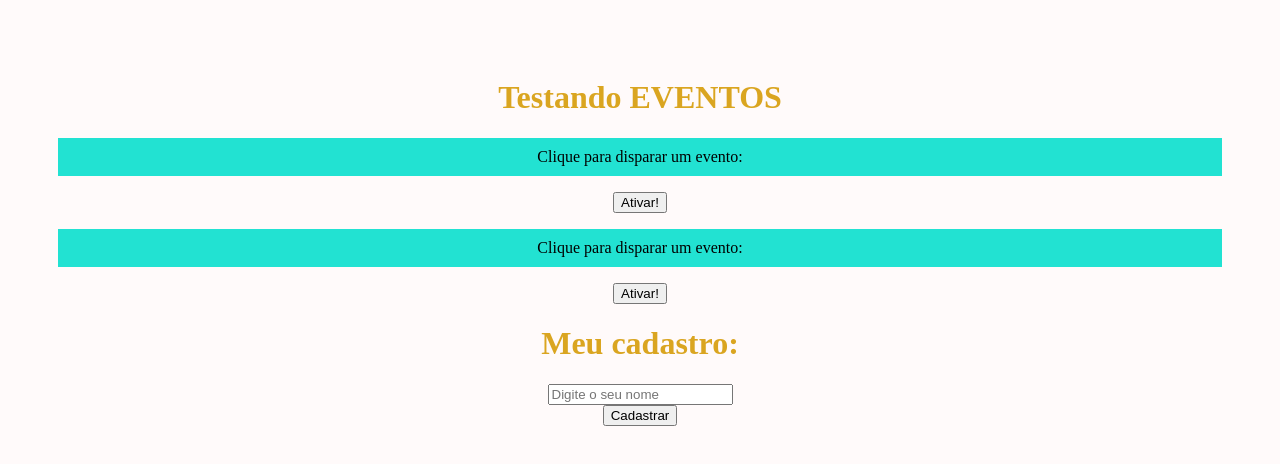
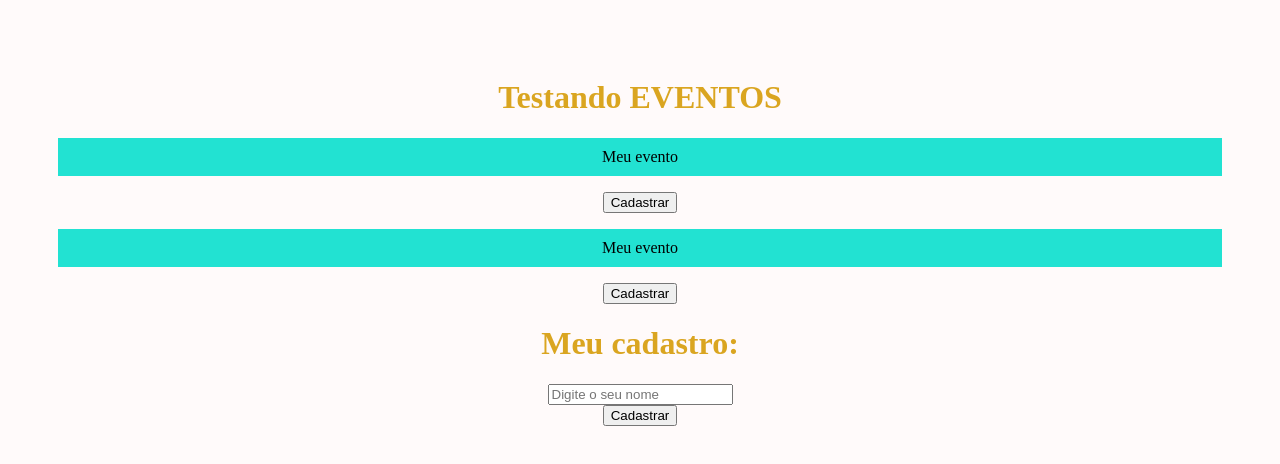
Before and after one commit to hugo-caixeta/React-Js, a React (Create React App) app in the folder estudos-reactjs/: page / in a window 1280 px wide. Shown: the top 464 px of the page. Built offline with nearby package versions, Linux system fonts and the light colour scheme.

Commit message:
Atualização 10

```diff
--- a/estudos-reactjs/src/components/Evento.js
+++ b/estudos-reactjs/src/components/Evento.js
@@ -1,15 +1,30 @@
+// function Evento({numero}) {
+
+//     function meuEvento() {
+//         console.log(`Opa, fui ativado! ${numero}`)
+//     }
+
+//     return (
+//         <>
+//             <p>Clique para disparar um evento: </p>
+//             <button onClick={meuEvento}>Ativar!</button>
+//         </>
+//     )
+// }
+
+// export default Evento
+
+
 
 
 function Evento({numero}) {
-
-    function meuEvento(params) {
-        console.log(`Opa, fui ativado! ${numero}`)
+    function meuEvento() {
+        return console.log(`Cadastrando ${numero}`)
     }
-
     return (
         <>
-            <p>Clique para disparar um evento: </p>
-            <button onClick={meuEvento}>Ativar!</button>
+            <p>Meu evento</p>
+            <button onClick={meuEvento}>Cadastrar</button>
         </>
     )
 }
--- a/estudos-reactjs/src/components/Form.js
+++ b/estudos-reactjs/src/components/Form.js
@@ -4,7 +4,6 @@ function Form(params) {
         e.preventDefault()
         console.log('Cadastrou o usuário!')
     }
-
 
     return (
         <>
@@ -21,5 +20,4 @@ function Form(params) {
     )
 }
 
-
 export default Form
--- a/estudos-reactjs/src/components/Frase.js
+++ b/estudos-reactjs/src/components/Frase.js
@@ -1,7 +1,4 @@
 import styles from './Frase.module.css'
-
-
-
 
 function Frase() {
     return (
--- a/estudos-reactjs/src/components/Frase.module.css
+++ b/estudos-reactjs/src/components/Frase.module.css
@@ -1,7 +1,3 @@
-
-
-
-
 
 .fraseContainer {
     background-color: #333;
--- a/estudos-reactjs/src/components/List.js
+++ b/estudos-reactjs/src/components/List.js
@@ -1,5 +1,4 @@
 import Item from "./Item"
-
 
 function List() {
     return (
--- a/estudos-reactjs/src/components/Pessoa.js
+++ b/estudos-reactjs/src/components/Pessoa.js
@@ -1,4 +1,3 @@
-
 
 function Pessoa({nome, idade, profissao, foto}) {
     return (
--- a/estudos-reactjs/src/components/SayMyName.js
+++ b/estudos-reactjs/src/components/SayMyName.js
@@ -1,5 +1,3 @@
-
-
 
 function SayMyName(props) {
     return (
@@ -9,5 +7,4 @@ function SayMyName(props) {
     )
 }
 
-
 export default SayMyName
```
Also changed, not shown: estudos-reactjs/src/App.js (+0 -9 lines).
